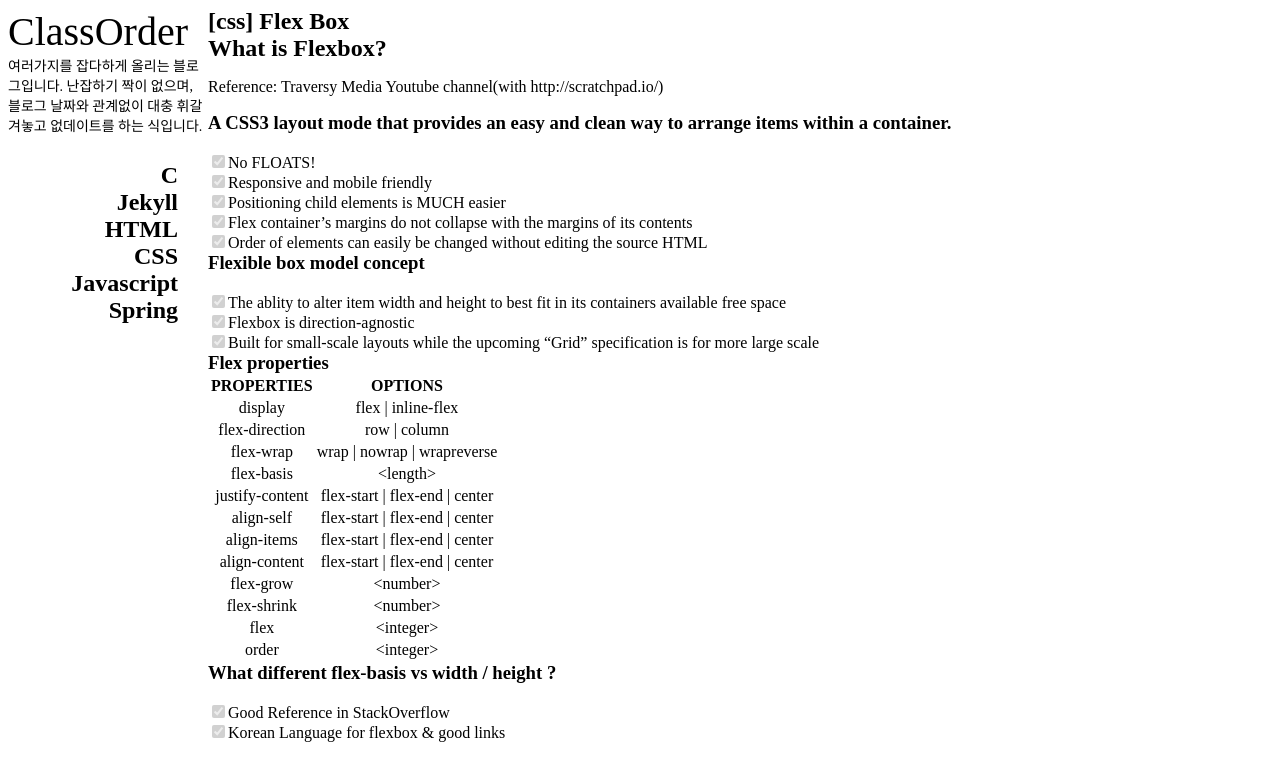
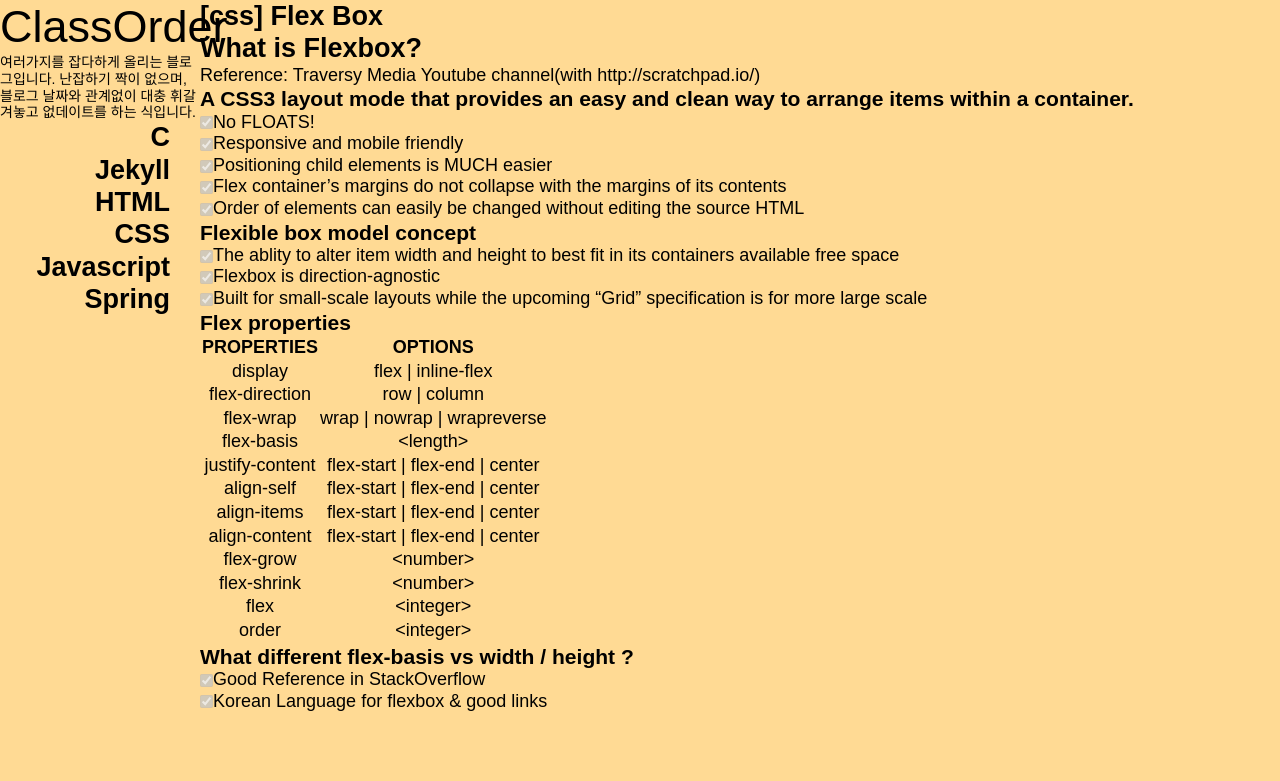
Before and after one commit to ProjectTavern/deprecated-winterguard.github.io, a Jekyll site: the page built from categories/css/_posts/2017-12-24-[CSS]-Flex-Box.md, in a window 1280 px wide. Shown: the top 781 px of the page. Built offline with Jekyll 4.4.1, drawn with Linux system fonts in a browser that asks for light colours; nearby versions of some CDN libraries; our own code applies the rules of GitHub Pages for plain Markdown files.

Commit message:
Update head.html

```diff
--- a/_includes/head.html
+++ b/_includes/head.html
@@ -12,8 +12,25 @@
   <meta http-equiv="refresh" content="300">
   <meta name="author" content="Emrys">
   <style>
+    /* Reset */
+    body,div,dl,dt,dd,ul,ol,li,h1,h2,h3,h4,h5,h6,pre,code,form,fieldset,legend,textarea,p,blockquote,th,td,input,select,textarea,button {margin:0;padding:0}
+    fieldset,img {border:0 none}
+    ul,ol{list-style:none}
+    blockquote, q {quotes: none}
+    input,select,textarea,button {vertical-align:middle}
+    button {border:0 none;background-color:transparent;cursor:pointer}
+    body {min-width:320px;background:#ffda94}
+    body,th,td,input,select,textarea,button {font-size:18px;line-height:1.2;font-family:sans-serif;color:#000} /* color값은 디자인가이드에 맞게사용 */
+    a {color:#1122cc;text-decoration:none}
+    a:active, a:hover {text-decoration:underline}
+    address,caption,cite,code,dfn,em,var {font-style:normal;font-weight:normal}
+    hr {display:none}
+    article, aside, details, figcaption, figure, footer, header, hgroup, nav, section, main {display:block}
+    audio, canvas, video {display:inline-block;*display:inline;*zoom:1}
+    input::-ms-clear {display:none}
+    header,article,aside,footer,section{display:block}
+    /* Start Cascading Style Sheet */
     body{font-weight:200}
-    h1,h2,h3,h4,h5,h6{-webkit-margin-before:0;-webkit-margin-after:0}
     ul{list-style:none;display:inline}
     a{color:black;text-decoration:none;position:relative}
     a:link,a:visited{color:Black;cursor:auto}
```
